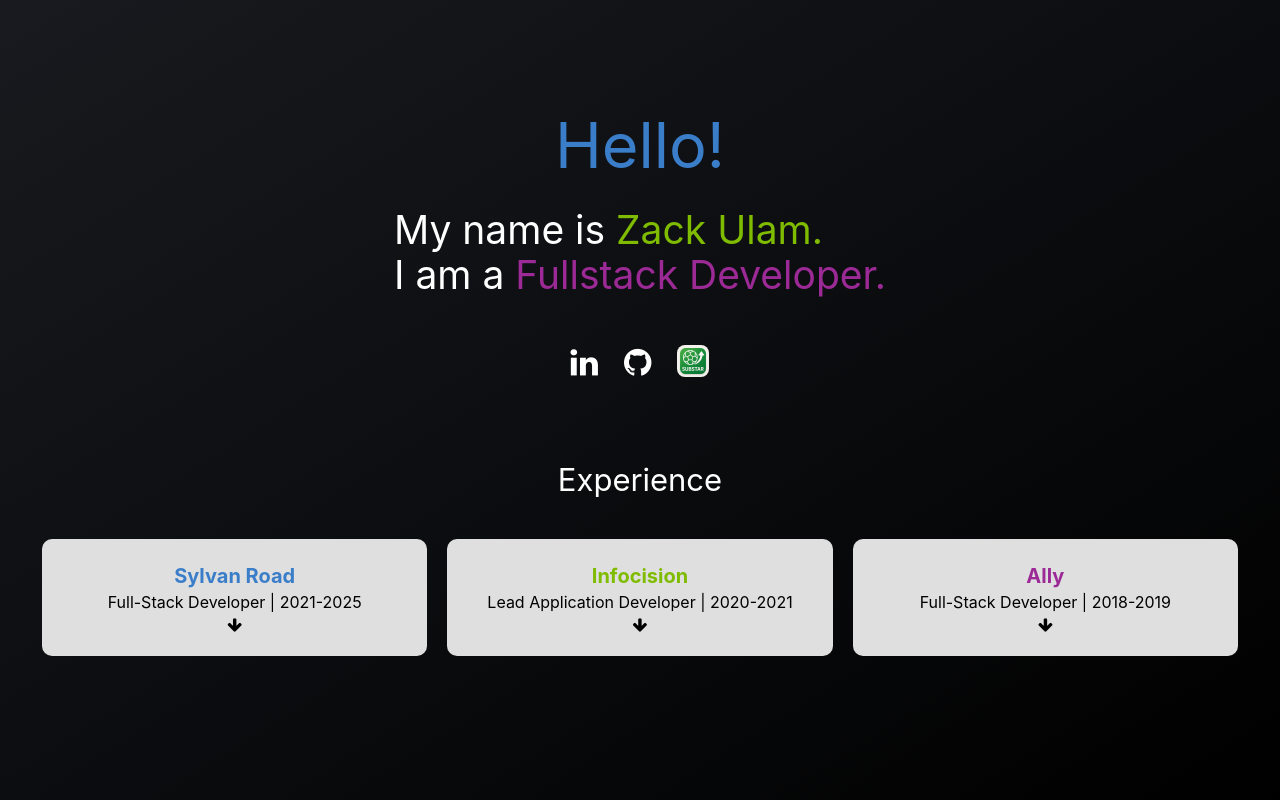
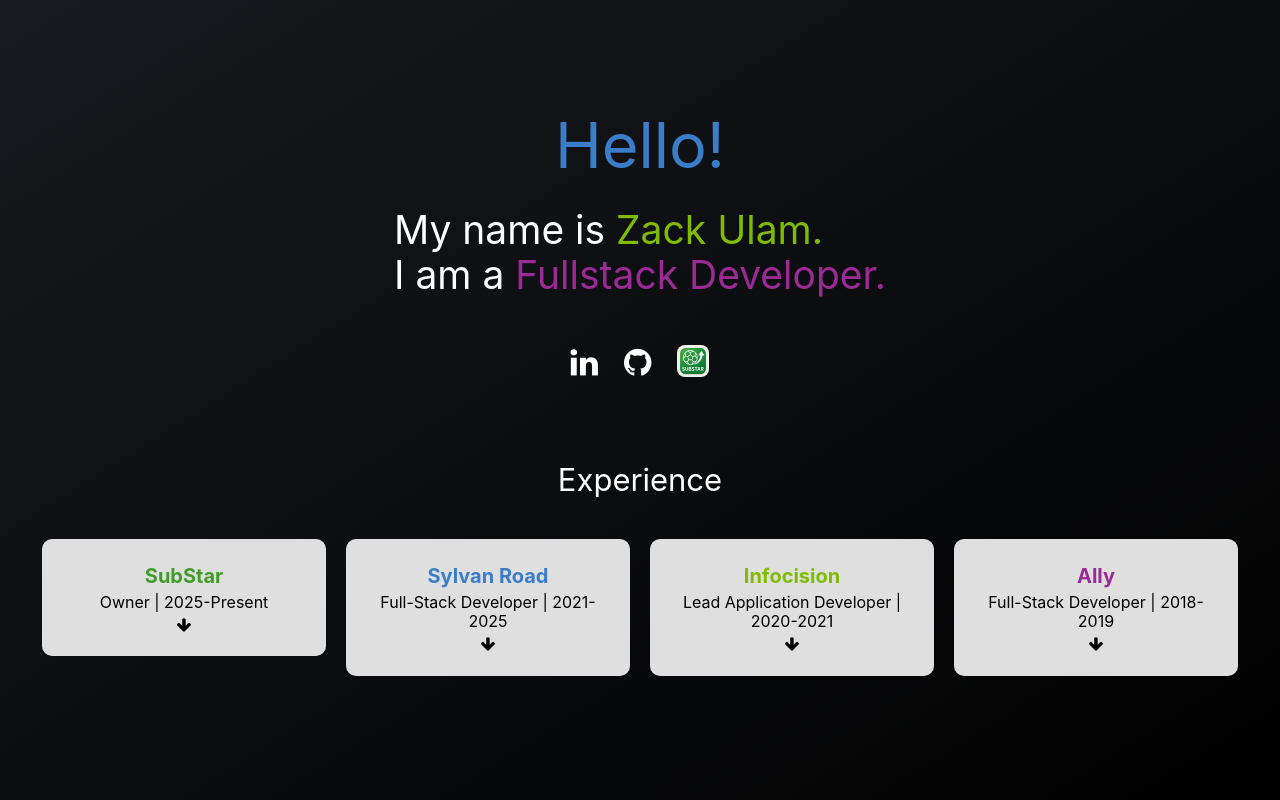
Before and after one commit to zulam/zulam.github.io, a React (Vite) app: page / in a window 1280 px wide. Built offline with nearby package versions, Linux system fonts and the light colour scheme.

Commit message:
adding substar details to experience card

```diff
--- a/src/routes/index.jsx
+++ b/src/routes/index.jsx
@@ -81,6 +81,22 @@
 		</ul>
 	);
 
+	const subStarDescription = (
+		<ul className="list-disc experience-card-description">
+			<li>
+				Developed an Android app to give youth soccer coaches an intuitive way to manage in-game player substitutions.
+			</li>
+			<li>
+				Currently in testing, pending release to Google Play Store in August 2025.
+			</li>
+			<li>
+				Technologies used include React Native, Gradle, Android Studio, and VS Code.
+
+			</li>
+		</ul>
+	);
+
+
 	return (
 		<div className="container">
 			<link rel="stylesheet" href="https://cdnjs.cloudflare.com/ajax/libs/font-awesome/4.7.0/css/font-awesome.min.css" />
@@ -100,10 +116,10 @@
 			</div>
 			<p className="experience-text mt-20">Experience</p>
 			<div className="experience-container">
+				<ExperienceCard color='substar' company='SubStar' title='Owner' timespan='2025-Present' description={subStarDescription} />
 				<ExperienceCard color='blue' company='Sylvan Road' title='Full-Stack Developer' timespan='2021-2025' description={sylvanDescription} />
 				<ExperienceCard color='green' company='Infocision' title='Lead Application Developer' timespan='2020-2021' description={infocisionDescription} />
 				<ExperienceCard color='purple' company='Ally' title='Full-Stack Developer' timespan='2018-2019' description={allyDescription} />
-
 			</div>
 		</div>
 	);
--- a/src/styles.css
+++ b/src/styles.css
@@ -5,6 +5,10 @@
 
 .text-green {
 	color: #7fbc00
+}
+
+.text-substar {
+	color: #419c2a
 }
 
 .text-purple {
@@ -17,6 +21,10 @@
 
 .background-blue {
 	background-color: #3a7dc9
+}
+
+.background-substar {
+	background-color: #419c2a
 }
 
 .background-green {
```
